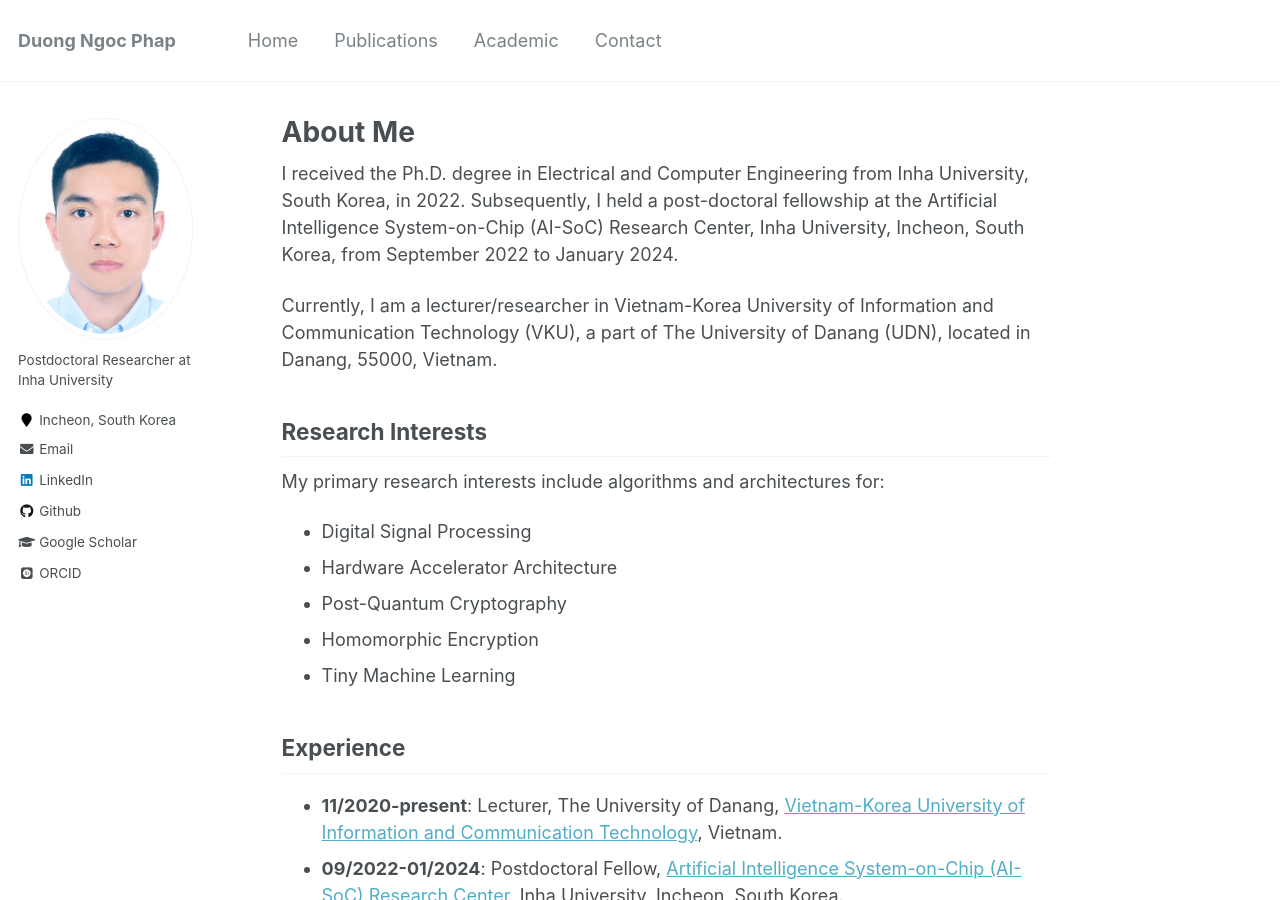
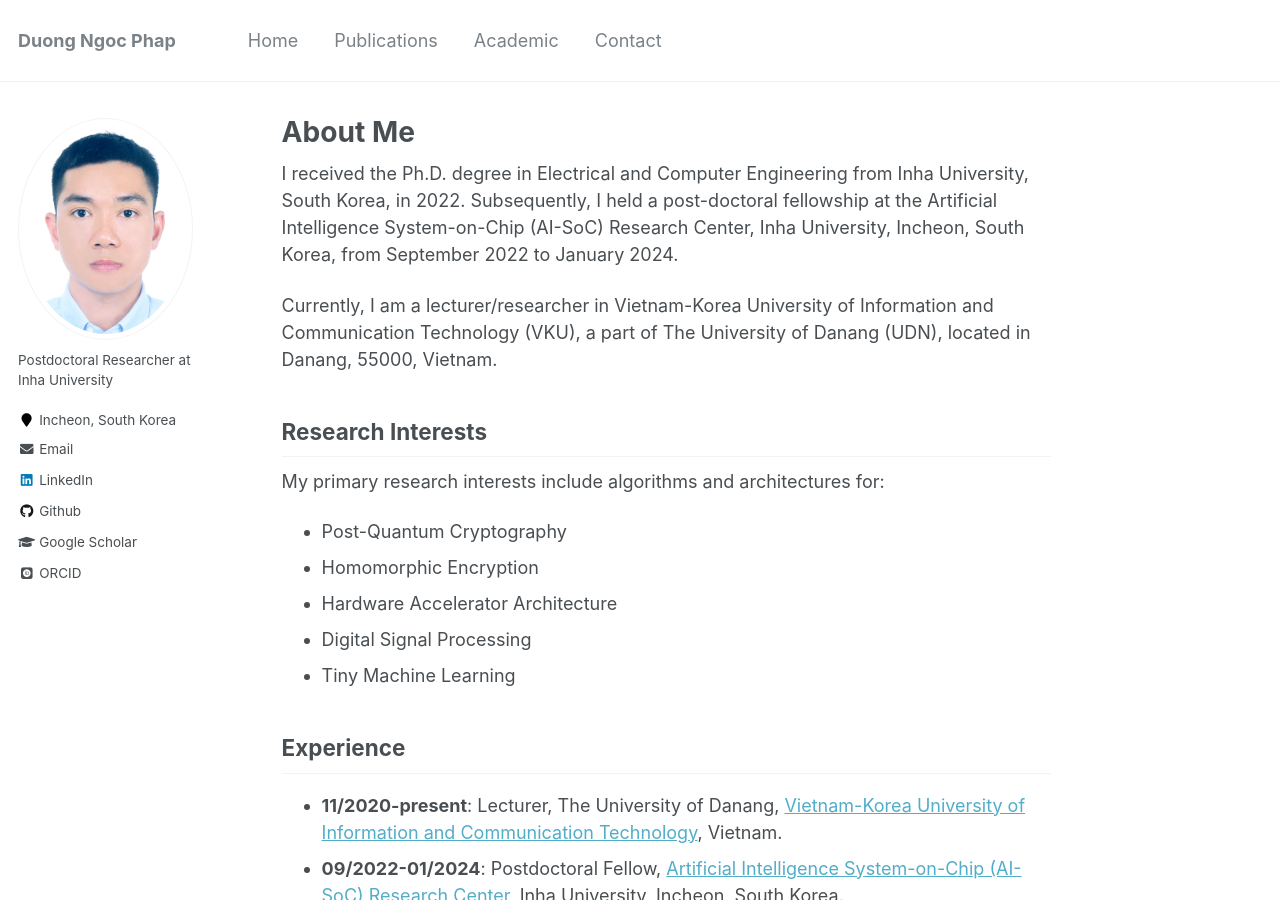
Before and after one commit to phapdn/phapdn.github.io, a Jekyll site: the page built from _pages/about.md, in a window 1280 px wide and 900 px high. Built offline with Jekyll 4.4.1, drawn with Linux system fonts in a browser that asks for light colours; some web fonts are replaced.

```diff
--- a/_pages/about.md
+++ b/_pages/about.md
@@ -15,10 +15,10 @@ Currently, I am a lecturer/researcher in Vietnam-Korea University of Information
 
 My primary research interests include algorithms and architectures for:
 
-* Digital Signal Processing
-* Hardware Accelerator Architecture
 * Post-Quantum Cryptography
 * Homomorphic Encryption
+* Hardware Accelerator Architecture
+* Digital Signal Processing
 * Tiny Machine Learning
 
 ## Experience
```
